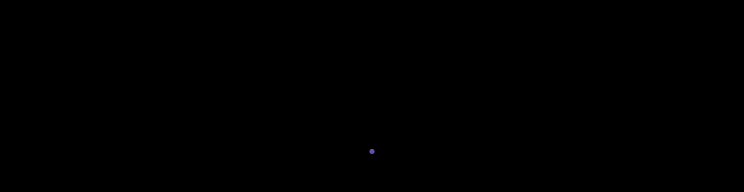
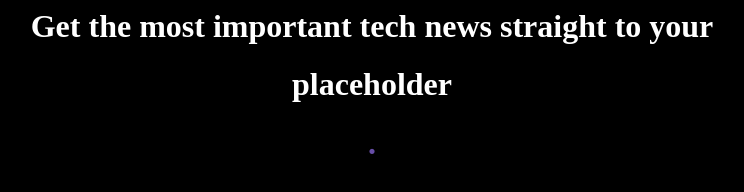
Before and after one commit to bp88dev/lantalk, a plain HTML site: page index.html in a window 1280 px wide. Shown: the whole page, without its empty margins (268-1012 px from the left). Drawn offline with Linux system fonts and the light colour scheme.

Commit message:
Update index.html

```diff
--- a/index.html
+++ b/index.html
@@ -5,8 +5,8 @@
   <body style="background-color: black;">
     <center>
       <span style="display: inline;">
-        <h1>Get the most important tech news straight to your </h1>
-        <h1 class="placeholder1">placeholder</h1>
+        <h1 style="color: #ffffff;">Get the most important tech news straight to your </h1>
+        <h1 style="color: #ffffff;" class="placeholder1">placeholder</h1>
         <h1 style="color: #674ea7;">.</h1>
       </span>
     </center>
```
